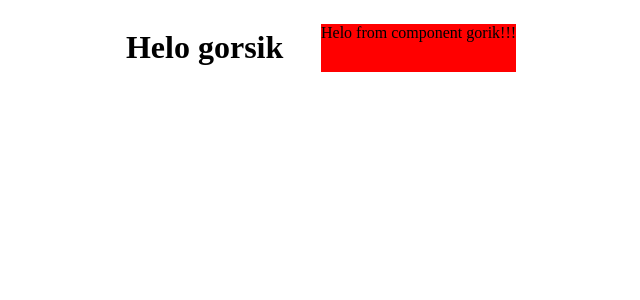
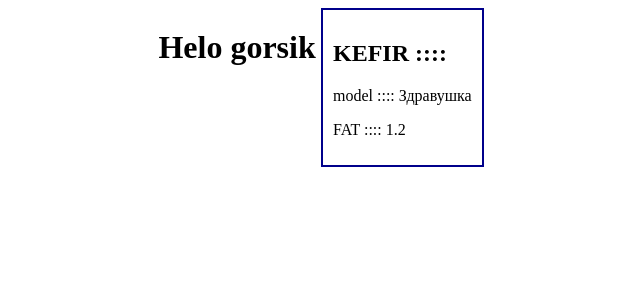
Before and after one commit to gorik0/vue-train, a Vue app: page / in a window 1280 px wide. Shown: the top 300 px of the page, without its empty margins (319-959 px from the left). Built offline with nearby package versions, Linux system fonts and the light colour scheme.

Commit message:
define_props_feature

```diff
--- a/src/App.vue
+++ b/src/App.vue
@@ -4,5 +4,5 @@ import Gorik from './Components/Gorik.vue'
 
 <template>
   <h1>Helo gorsik</h1>
-  <Gorik />
+  <Gorik model="Здравушка" :fatAmount="1.2" />
 </template>
--- a/src/Components/Gorik.vue
+++ b/src/Components/Gorik.vue
@@ -1,9 +1,38 @@
+<!-- ::: Compositional API (OLD) -->
+
+<script setup>
+defineProps({
+  model: String,
+  fatAmount: Number
+})
+</script>
+
 <template>
-  <p class="body">Helo from component gorik!!!</p>
+  <div class="kefir">
+    <h2>KEFIR ::::</h2>
+    <p>model :::: {{ model }}</p>
+    <p>FAT :::: {{ fatAmount }}</p>
+  </div>
 </template>
 
 <style scoped>
-.body {
-  background: red;
+.kefir {
+  border: 2px solid darkblue;
+  padding: 10px;
 }
 </style>
+<!-- ::: OPtional API (OLD) -->
+<!-- <script>
+export default {
+  data() {
+    return {
+      count: 0
+    }
+  },
+  methods: {
+    incr() {
+      this.count++
+    }
+  }
+}
+</script> -->
```
